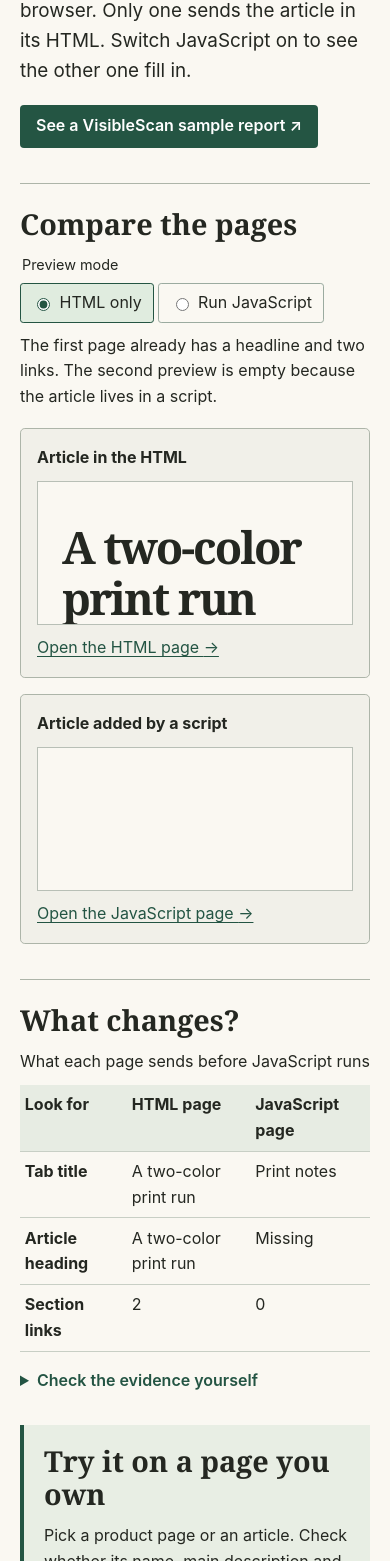
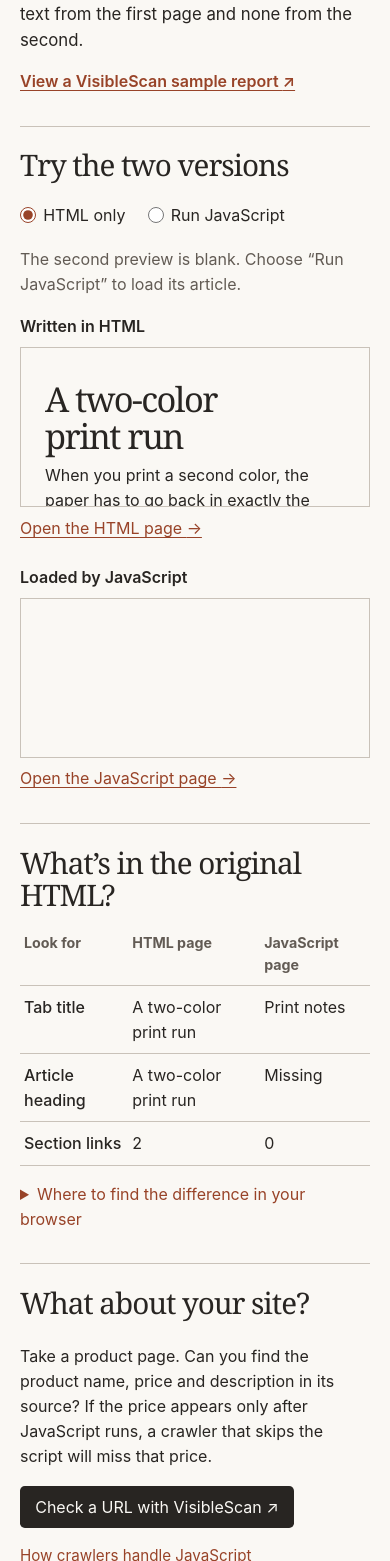
Before and after one commit to Invonear/html-before-and-after-js, a plain HTML site: page index.html in a window 390 px wide. Shown: the part 212-1773 px from the top of the page. Drawn offline with Linux system fonts and the light colour scheme.

Commit message:
Restyle the comparison in paper and ink and edit the English copy

```diff
--- a/article.js
+++ b/article.js
@@ -1,10 +1,10 @@
 document.title = "A two-color print run";
 document.getElementById("article").innerHTML = `<article>
   <h1>A two-color print run</h1>
-  <p class="intro">Two scraps of card can save a whole stack of crooked prints. Use them to line up the paper for a second color.</p>
+  <p class="intro">When you print a second color, the paper has to go back in exactly the same spot. Two strips of cardboard make a simple guide.</p>
   <nav aria-label="On this page"><a href="#paper">Line up the paper</a> · <a href="#ink">Add the second color</a></nav>
   <h2 id="paper">Line up the paper</h2>
-  <p>Lay a sheet on the table. Tape one strip of card along its top edge and another along the left. Slide each fresh sheet into that corner before you print.</p>
+  <p>Lay a sheet on the table. Tape the strips to the table, one along the top edge of the paper and one along the left. Slide each fresh sheet into that corner before you print.</p>
   <h2 id="ink">Add the second color</h2>
   <p>Print the lighter ink first. When it’s dry, slide a test sheet back into the corner and print the darker layer. Check where the colors meet before you run the rest.</p>
 </article>`;
--- a/comparison.js
+++ b/comparison.js
@@ -13,8 +13,8 @@ function updatePreview() {
   // Sandbox changes take effect on navigation. Reload the actual example.
   scriptedPreview.src = "rendered.html";
   observation.textContent = enabled
-    ? "Both previews now show the same article. The script added the headline, text and links to the second page."
-    : "The first page already has a headline and two links. The second preview is empty because the article lives in a script.";
+    ? "The second page now has the same headline, paragraphs and two section links as the first."
+    : "The second preview is blank. Choose “Run JavaScript” to load its article.";
 }
 modePicker.addEventListener("change", updatePreview);
 window.addEventListener("pageshow", updatePreview);
--- a/index.html
+++ b/index.html
@@ -4,7 +4,7 @@
   <meta charset="utf-8">
   <meta name="viewport" content="width=device-width, initial-scale=1">
   <title>Can a crawler read the article? · VisibleScan</title>
-  <meta name="description" content="Compare two pages that look identical. Switch JavaScript on and off to see what each page sends in its original HTML.">
+  <meta name="description" content="Read the same printmaking article two ways and see which parts a crawler can find before JavaScript runs.">
   <link rel="icon" href="data:,">
   <link rel="stylesheet" href="style.css">
   <script src="comparison.js" defer></script>
@@ -13,26 +13,28 @@
   <main class="guide">
     <header class="hero">
       <h1>Can a crawler read the article?</h1>
-      <p class="intro">These two pages look identical in a browser. Only one sends the article in its HTML. Switch JavaScript on to see the other one fill in.</p>
-      <a class="report-link" href="https://visiblescan.com/sample-report">See a VisibleScan sample report <span aria-hidden="true">↗</span></a>
+      <div>
+        <p class="intro">Open either page in a browser and you’ll see the same article about printmaking. A crawler that skips JavaScript gets the full text from the first page and none from the second.</p>
+        <a class="report-link" href="https://visiblescan.com/sample-report">View a VisibleScan sample report <span aria-hidden="true">↗</span></a>
+      </div>
     </header>
 
     <section class="experiment" aria-labelledby="compare">
-      <h2 id="compare">Compare the pages</h2>
+      <h2 id="compare">Try the two versions</h2>
       <fieldset id="mode" hidden>
         <legend>Preview mode</legend>
         <label><input type="radio" name="mode" value="off" checked> HTML only</label>
         <label><input type="radio" name="mode" value="on"> Run JavaScript</label>
       </fieldset>
-      <p id="observation" aria-live="polite">The first page already has a headline and two links. The second preview is empty because the article lives in a script.</p>
+      <p id="observation" aria-live="polite">The second preview is blank because its article is supplied by a script.</p>
       <div class="previews">
         <section>
-          <h3>Article in the HTML</h3>
+          <h3>Written in HTML</h3>
           <iframe src="initial.html" sandbox="allow-same-origin" title="Preview of the article sent in HTML"></iframe>
           <a href="initial.html">Open the HTML page <span aria-hidden="true">→</span></a>
         </section>
         <section>
-          <h3>Article added by a script</h3>
+          <h3>Loaded by JavaScript</h3>
           <iframe src="rendered.html" sandbox="allow-same-origin" title="Preview of the article added by JavaScript"></iframe>
           <a href="rendered.html">Open the JavaScript page <span aria-hidden="true">→</span></a>
         </section>
@@ -40,9 +42,9 @@
     </section>
 
     <section class="reading">
-      <h2>What changes?</h2>
+      <h2>What’s in the original HTML?</h2>
       <table>
-        <caption>What each page sends before JavaScript runs</caption>
+        <caption class="sr-only">Titles, headings and links before JavaScript runs</caption>
         <thead><tr><th scope="col">Look for</th><th scope="col">HTML page</th><th scope="col">JavaScript page</th></tr></thead>
         <tbody>
           <tr><th scope="row">Tab title</th><td>A two-color print run</td><td>Print notes</td></tr>
@@ -51,16 +53,18 @@
         </tbody>
       </table>
       <details>
-        <summary>Check the evidence yourself</summary>
-        <p>Open either page above and choose <strong>View Page Source</strong>. Search for “Print the lighter ink first.” Only the HTML page contains that sentence. Now open <strong>Inspect → Elements</strong> with JavaScript enabled. The sentence is there on both pages.</p>
+        <summary>Where to find the difference in your browser</summary>
+        <p>Open each example in its own tab. Choose <strong>View Page Source</strong> and search for “Print the lighter ink first.” You’ll find it only in the HTML version. With JavaScript on, open the <strong>Elements</strong> panel in your browser’s developer tools. There you can find the sentence on both pages.</p>
       </details>
     </section>
 
     <section class="takeaway">
-      <h2>Try it on a page you own</h2>
-      <p>Pick a product page or an article. Check whether its name, main description and most useful link arrive with the HTML. If a script supplies them later, a reader that skips the script will miss them.</p>
-      <a class="action" href="https://visiblescan.com/">Check a URL with VisibleScan <span aria-hidden="true">↗</span></a>
-      <p class="further">Found a gap? <a href="https://visiblescan.com/guides/javascript-and-ai-readability">Read the guide to JavaScript and crawler access.</a></p>
+      <h2>What about your site?</h2>
+      <div>
+        <p>Take a product page. Can you find the product name, price and description in its source? If the price appears only after JavaScript runs, a crawler that skips the script will miss that price.</p>
+        <a class="action" href="https://visiblescan.com/">Check a URL with VisibleScan <span aria-hidden="true">↗</span></a>
+        <p class="further"><a href="https://visiblescan.com/guides/javascript-and-ai-readability">How crawlers handle JavaScript</a></p>
+      </div>
     </section>
     <footer><a href="https://github.com/Invonear/html-before-and-after-js">View the source files on GitHub</a></footer>
   </main>
--- a/style.css
+++ b/style.css
@@ -1,51 +1,58 @@
 :root {
   color-scheme: light;
+  --paper: #faf8f4;
+  --ink: #282522;
+  --muted: #625b54;
+  --rule: #c9c2b9;
+  --clay: #984328;
   font-family: "Inter", -apple-system, BlinkMacSystemFont, "Segoe UI", sans-serif;
-  line-height: 1.6;
-  color: #242721;
-  background: #faf8f2;
+  line-height: 1.55;
+  color: var(--ink);
+  background: var(--paper);
 }
 * { box-sizing: border-box; }
 body { margin: 0; }
-main { width: min(100% - 3rem, 43rem); margin: clamp(2.5rem, 8vw, 6.5rem) auto; }
-.guide { width: min(100% - 3rem, 50rem); }
-h1, h2 { font-family: "Iowan Old Style", Georgia, serif; line-height: 1.13; font-weight: 600; }
-h1 { max-width: 17ch; margin: 0 0 1.25rem; font-size: clamp(2.8rem, 7vw, 4.8rem); letter-spacing: -.045em; }
-h2 { font-size: 1.7rem; margin: 2rem 0 .65rem; }
-p { max-width: 64ch; margin: .6rem 0 1.15rem; }
-.intro { font-size: 1.18rem; }
-a { color: #235443; text-underline-offset: .18em; }
-a:focus-visible { outline: 3px solid #235443; outline-offset: 4px; }
-footer, nav { border-top: 1px solid #adb5a9; padding-top: 1rem; margin-top: 2rem; }
-footer { font-size: .95rem; }
-.guide { width: min(100% - 2.5rem, 62rem); margin-top: clamp(1.8rem, 5vw, 4rem); }
-.hero { border-top: .35rem solid #245543; padding-top: 1.4rem; }
-.hero h1 { max-width: 20ch; }
-.hero .intro { max-width: 55ch; }
-.report-link, .action { display: inline-block; background: #245543; color: white; padding: .55rem 1rem; border-radius: .25rem; font-weight: 600; text-decoration: none; }
-.report-link:hover, .action:hover { background: #143d2f; text-decoration: underline; }
-.experiment, .reading { margin-top: 2.2rem; padding-top: 1.5rem; border-top: 1px solid #adb5a9; }
-.guide h2 { margin: 0 0 .8rem; font-size: clamp(1.8rem, 4vw, 2.2rem); }
-fieldset { padding: 0; margin: 0; border: 0; }
-legend { font-size: .9rem; margin-bottom: .4rem; }
-fieldset label { display: inline-flex; align-items: center; gap: .4rem; padding: .4rem .7rem; border: 1px solid #9baba0; border-radius: .2rem; cursor: pointer; }
-fieldset label:has(input:checked) { background: #e0ecdf; border-color: #245543; }
-input { accent-color: #245543; }
-#observation { max-width: 70ch; }
-.previews { display: grid; grid-template-columns: repeat(2,minmax(0,1fr)); gap: 1rem; }
-.previews section { min-width: 0; padding: 1rem; border: 1px solid #adb5a9; border-radius: .3rem; background: #f1f0e9; }
-.previews h3 { margin: 0 0 .65rem; font-size: 1rem; }
-iframe { display: block; width: 100%; height: 13.5rem; border: 1px solid #b8bfb6; background: #faf8f2; margin-bottom: .65rem; }
+main { width: min(100% - 3rem, 43rem); margin: clamp(2rem, 6vw, 5rem) auto; }
+.guide { width: min(100% - 3rem, 65rem); }
+h1, h2 { font-family: "Iowan Old Style", Georgia, serif; font-weight: 400; line-height: 1.08; }
+h1 { font-size: clamp(2.6rem, 5.8vw, 5.5rem); margin: 0; letter-spacing: -.045em; text-wrap: balance; }
+h2 { font-size: clamp(1.85rem, 3.5vw, 2.75rem); margin: 0 0 .8rem; letter-spacing: -.035em; }
+p { margin: .55rem 0 1.1rem; max-width: 62ch; }
+a, summary { color: var(--clay); text-underline-offset: .2em; }
+a:hover, summary:hover { color: var(--ink); }
+:focus-visible { outline: 2px solid var(--clay); outline-offset: 4px; }
+.hero { display: grid; grid-template-columns: 1.15fr 1fr; align-items: center; gap: clamp(2rem,6vw,6rem); margin-bottom: clamp(2rem,5vw,4rem); }
+.hero .intro { margin: 0 0 1rem; font-size: clamp(1.05rem,1.6vw,1.2rem); }
+.report-link { font-weight: 600; text-decoration-thickness: .08em; }
+.experiment, .reading, .takeaway, footer { padding-top: 1.4rem; border-top: 1px solid var(--rule); }
+fieldset { margin: .7rem 0; border: 0; padding: 0; }
+legend, .sr-only { position: absolute; width: 1px; height: 1px; padding: 0; overflow: hidden; clip-path: inset(50%); white-space: nowrap; }
+fieldset label { display: inline-flex; align-items: center; gap: .45rem; min-height: 2.65rem; padding-right: 1.1rem; cursor: pointer; }
+input { margin: 0; width: 1rem; height: 1rem; accent-color: var(--clay); }
+#observation { color: var(--muted); margin: 0 0 1.1rem; }
+.previews { display: grid; grid-template-columns: repeat(2,minmax(0,1fr)); gap: 1.5rem; }
+.previews h3 { font-size: 1rem; font-weight: 600; margin: 0 0 .5rem; }
+iframe { display: block; width: 100%; height: 13.5rem; margin-bottom: .55rem; border: 1px solid var(--rule); background: var(--paper); }
+.reading, .takeaway { margin-top: clamp(2rem,5vw,4rem); }
 table { border-collapse: collapse; width: 100%; text-align: left; }
-caption { text-align: left; margin: 0 0 .65rem; }
-th, td { padding: .6rem; border-bottom: 1px solid #c8cfc5; vertical-align: top; }
-thead { background: #e7ece3; }
-details { margin: 1rem 0; }
-summary { cursor: pointer; color: #235443; font-weight: 600; }
-.takeaway { margin-top: 2rem; border-left: .25rem solid #245543; padding: 1.25rem; background: #e8eee4; }
-.further { margin-bottom: 0; font-size: .95rem; }
-@media (max-width: 40rem) {
+th, td { padding: .65rem .4rem; border-bottom: 1px solid var(--rule); vertical-align: top; }
+thead th { font-size: .89rem; color: var(--muted); }
+tbody th { font-weight: 500; }
+details { margin-top: 1rem; }
+summary { cursor: pointer; width: fit-content; }
+.takeaway { display: grid; grid-template-columns: 1fr 1.35fr; gap: 1.5rem; }
+.takeaway p:first-child { margin-top: 0; }
+.action { display: inline-block; color: var(--paper); background: var(--ink); padding: .55rem .95rem; border-radius: .3rem; text-decoration: none; }
+.action:hover { background: #493e36; color: #fff; }
+.further { font-size: .95rem; margin: 1rem 0 0; }
+footer { margin-top: 2.5rem; font-size: .9rem; }
+#article h1 { font-size: clamp(2.15rem,5vw,3.75rem); }
+#article h2 { font-size: 1.7rem; margin-top: 2rem; }
+#article nav { padding-top: .75rem; margin-top: 1.5rem; border-top: 1px solid var(--rule); }
+@media (max-width: 44rem) {
+  .hero, .takeaway { grid-template-columns: 1fr; gap: .8rem; }
   .previews { grid-template-columns: 1fr; }
-  iframe { height: 9rem; }
-  th, td { padding: .45rem .3rem; }
+  .guide { width: min(100% - 2.5rem, 65rem); }
+  iframe { height: 10rem; }
+  th, td { padding: .55rem .25rem; }
 }
```
Also changed, not shown: initial.html (+2 -2 lines), 1 other file.
